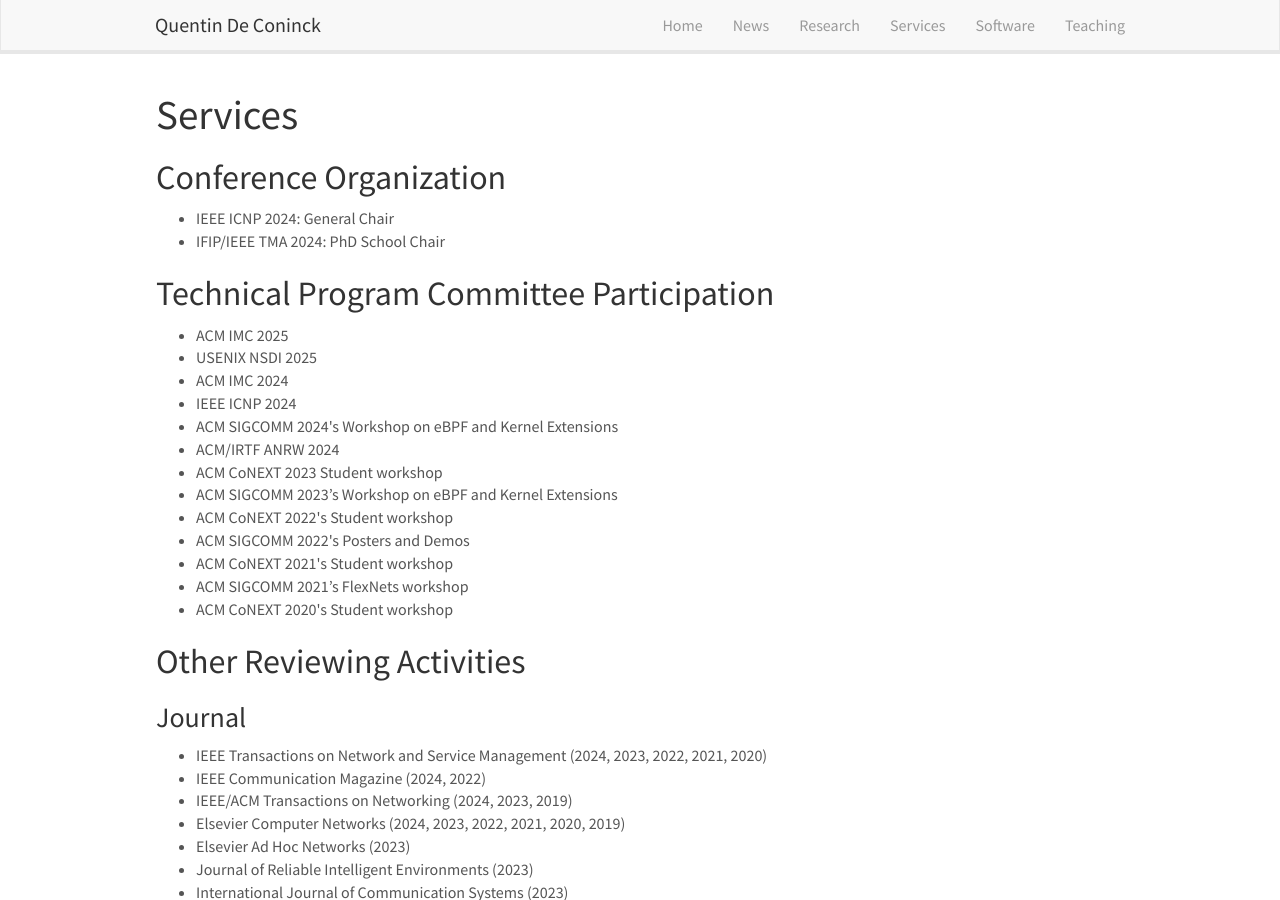
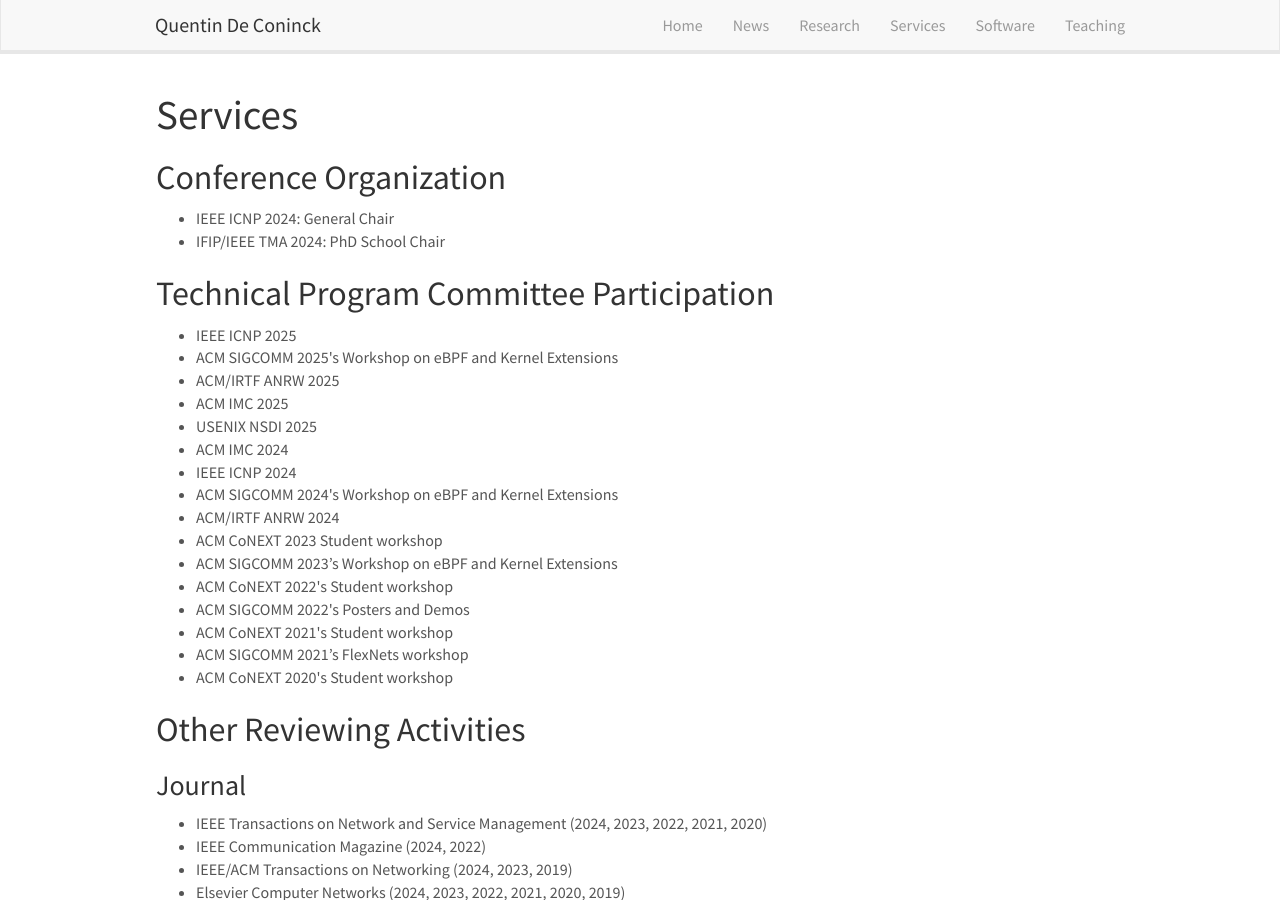
Before and after one commit to qdeconinck/qdeconinck.github.io, a Jekyll site: the page built from _pages/services.md, in a window 1280 px wide and 900 px high. Built offline with Jekyll 4.4.1, drawn with Linux system fonts in a browser that asks for light colours; nearby versions of some CDN libraries.

Commit message:
update tpc activities

```diff
--- a/_data/servlist.yml
+++ b/_data/servlist.yml
@@ -1,3 +1,12 @@
+- type: "tpc"
+  name: "IEEE ICNP 2025"
+
+- type: "tpc"
+  name: "ACM SIGCOMM 2025's Workshop on eBPF and Kernel Extensions"
+
+- type: "tpc"
+  name: "ACM/IRTF ANRW 2025"
+
 - type: "tpc"
   name: "ACM IMC 2025"
 
```
